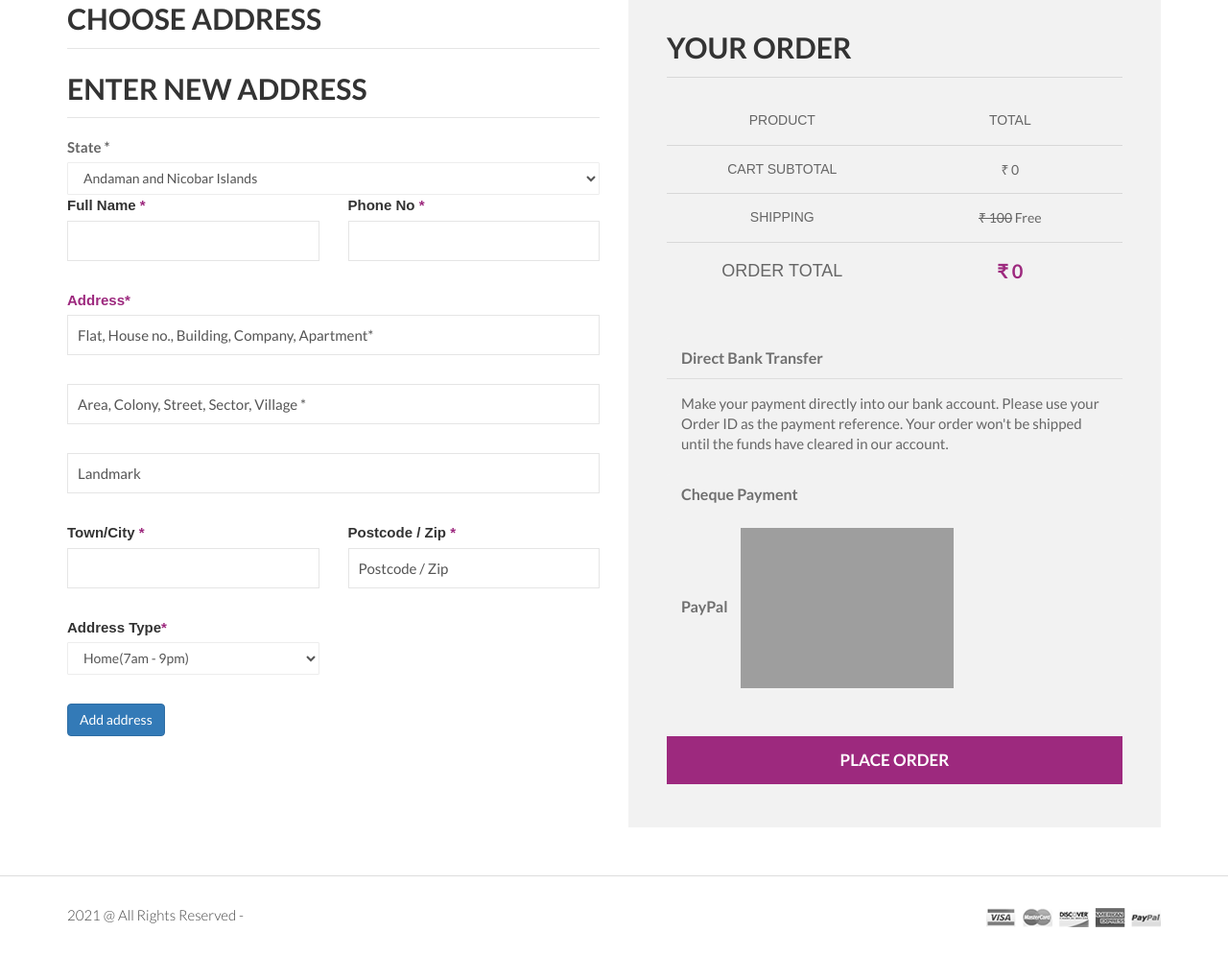
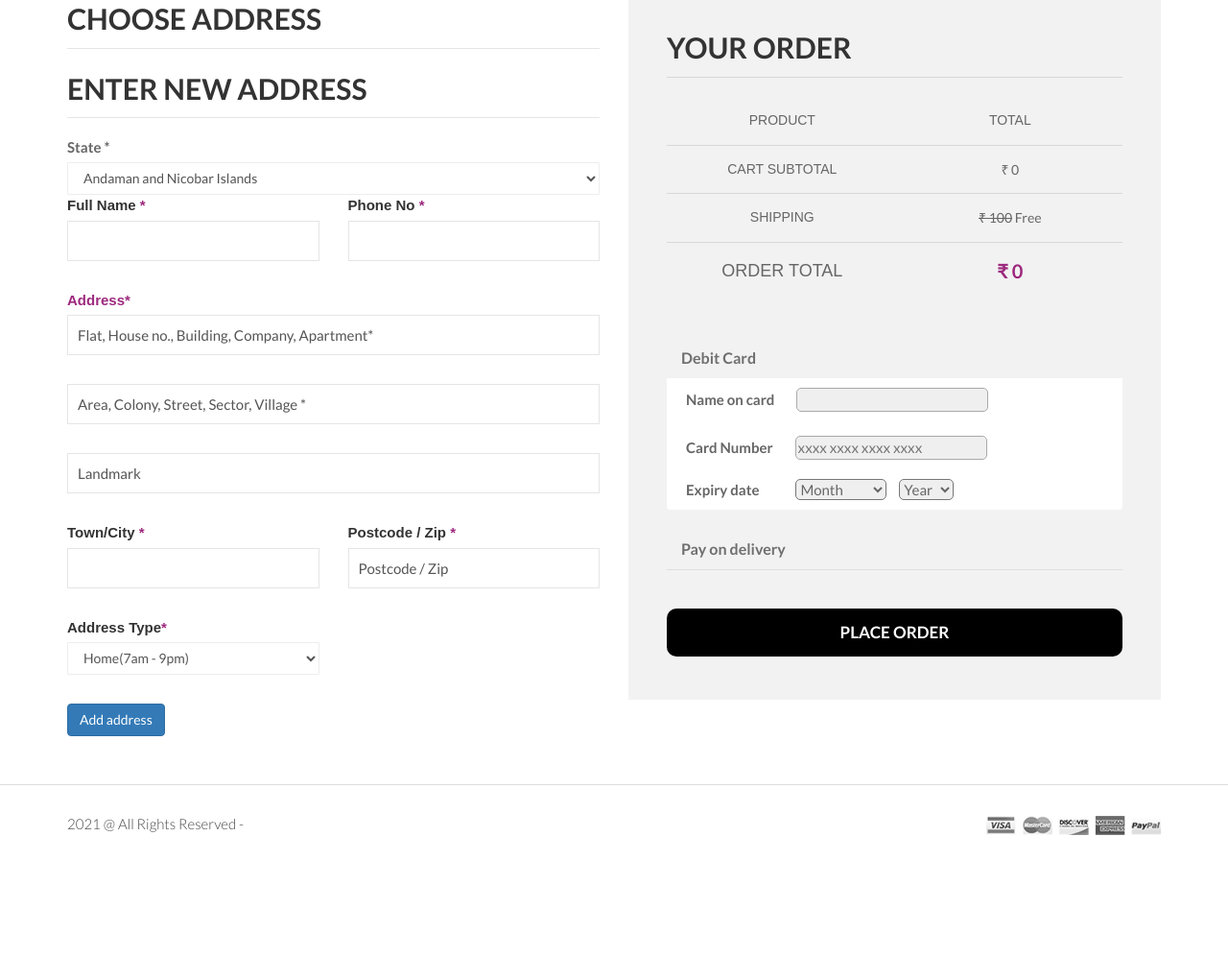
Before and after one commit to sharathkrml/Kridha, a Django app: page /orders/checkout/ in a window 1280 px wide. Shown: the part 438-1434 px from the top of the page at 96% size. After the commit the page ends 1308 px from the top, so only its background shows below. Run offline with Django 3.2, Linux system fonts and the light colour scheme; the visitor is signed in with stand-in values (Sample User, id 1); data that the repository does not hold is empty; some libraries are stand-ins or nearby versions; grey boxes are pictures that could not be loaded.

Commit message:
modified

```diff
--- a/accounts/static/Accounts/css/style.css
+++ b/accounts/static/Accounts/css/style.css
@@ -3360,7 +3360,7 @@ p.checkout-coupon input[type=submit]{
 }
 .order-button-payment{}
 .order-button-payment input {
-  background: #9d297e;
+  background: #070707;
   border: medium none;
   color: #ffffff;
   font-size: 17px;
--- a/orders/templates/Orders/checkout.html
+++ b/orders/templates/Orders/checkout.html
@@ -247,13 +247,53 @@
 											<div class="panel-heading" role="tab" id="headingOne">
 												<h4 class="panel-title">
 													<a role="button" data-toggle="collapse" data-parent="#accordion" href="#collapseOne" aria-expanded="true" 	aria-controls="collapseOne">
-													Direct Bank Transfer
+													Debit Card
 													</a>
 												</h4>
 											</div>
-											<div id="collapseOne" class="panel-collapse collapse in" role="tabpanel" aria-labelledby="headingOne">
-												<div class="panel-body payment-content">
-													Make your payment directly into our bank account. Please use your Order ID as the payment reference. Your order won't be shipped until the funds have cleared in our account.
+											<div style="border-radius:10px;" id="collapseOne" class="panel-collapse collapse in" role="tabpanel" aria-labelledby="headingOne">
+												<label  style="margin-left:20px"  for="name_on_card"
+													>Name on card
+													<input style="width:200px; border:1px solid rgb(170, 169, 169); border-radius:5px;margin-top:10px;margin-left:20px;margin-bottom:10px; background-color:#EFEFEF " type="text" name="name_on_card" id="name_on_card" /> </label
+												  ><br />
+												  <label style="margin-left:20px" for="card_number">Card Number </label>
+												  <input
+													id="card_number"
+													type="tel"
+													inputmode="numeric"
+													name="card_number"
+													pattern="[0-9\s]{13,19}"
+													maxlength="19"
+													placeholder="xxxx xxxx xxxx xxxx"
+													style="width:200px; border:1px solid rgb(170, 169, 169); border-radius:5px;margin-top:10px;margin-left:20px;margin-bottom:10px; background-color:#EFEFEF;"
+												  />
+												  <br />
+												  <label style="margin-left:20px">Expiry date</label>
+												  <select  style="margin-left:35px; border-radius:5px;" name="expireMM" id="expireMM">
+													<option value="">Month</option>
+													<option value="01">January</option>
+													<option value="02">February</option>
+													<option value="03">March</option>
+													<option value="04">April</option>
+													<option value="05">May</option>
+													<option value="06">June</option>
+													<option value="07">July</option>
+													<option value="08">August</option>
+													<option value="09">September</option>
+													<option value="10">October</option>
+													<option value="11">November</option>
+													<option value="12">December</option>
+												  </select>
+												  <select  style="margin-left:10px;border-radius:5px; margin-top:10px; margin-bottom:10px" name="expireYY" id="expireYY">
+													<option value="">Year</option>
+													<option value="21">2021</option>
+													<option value="22">2022</option>
+													<option value="23">2023</option>
+													<option value="24">2024</option>
+													<option value="25">2025</option>
+												  </select>
+												  <br />
+
 												</div>
 											</div>
 										</div>
@@ -261,33 +301,21 @@
 											<div class="panel-heading" role="tab" id="headingTwo">
 												<h4 class="panel-title">
 													<a class="collapsed" role="button" data-toggle="collapse" data-parent="#accordion" href="#collapseTwo" aria-expanded="false" aria-controls="collapseTwo">
-													Cheque Payment
+													Pay on delivery
 													</a>
 												</h4>
 											</div>
 											<div id="collapseTwo" class="panel-collapse collapse" role="tabpanel" aria-labelledby="headingTwo">
-												<div class="panel-body payment-content">
-													Please send your cheque to Store Name, Store Street, Store Town, Store State / County, Store Postcode.
+												<div class="panel-body payment-content" style="width:100%; display:flex; flex-direction:row; align-items:center;justify-content:space-between;">
+													<span style="position:left; font-weight:bold">PAY ON DELIVERY</span>
+													<input type="radio"/>
 												</div>
 											</div>
 										</div>
-										<div class="panel panel-default">
-											<div class="panel-heading" role="tab" id="headingThree">
-												<h4 class="panel-title panel-img">
-												<a class="collapsed" role="button" data-toggle="collapse" data-parent="#accordion" href="#collapseThree" aria-expanded="false" aria-controls="collapseThree">
-												PayPal <img src="img/payment_c.png" alt="" />
-												</a>
-												</h4>
-											</div>
-											<div id="collapseThree" class="panel-collapse collapse" role="tabpanel" aria-labelledby="headingThree">
-												<div class="panel-body payment-content">
-													Pay via PayPal; you can pay with your credit card if you don't have a PayPal account.
-												</div>
-											</div>
-										</div>
+
 									</div>
 									<div class="order-button-payment">
-										<input type="button" onclick="checkout()" value="Place order" />
+										<input style="background-color: rgb(0, 0, 0);border-radius:10px;" type="button" onclick="checkout()" value="Place order" />
 									</div>
 								</div>
 							</div>
@@ -346,10 +374,18 @@
 							getcheckoutcart()
 							checkout_url="{% url 'checkout' %}"
 							function checkout(){
-								address_id=$('input[name=inlineRadioOptions]:checked').val()
+
+								exp = $("expireYY").val();
+								address_id=$('input[name=inlineRadioOptions]:checked').val();
+								card_number = $("card-number").val();
+								name_on_card = $("name_on_card").val();
+
 								if(address_id==null){
 									$("#NoAddressModal").modal();
-								}else{
+								}
+
+
+								else{
 								jQuery.ajax({
 									url:checkout_url,
 									type:'POST',
@@ -364,6 +400,8 @@
 								})
 								}
 
+
+
 							}
 						</script>
 					</form>
--- a/products/templates/Products/product-detail.html
+++ b/products/templates/Products/product-detail.html
@@ -105,7 +105,7 @@
 											<span>(1Review)&nbsp;&nbsp;|&nbsp;&nbsp; Add Your Review </span>
 										</div>
 											<div> <strike>₹{{details.main_details.MRP}}</strike> </div>
-											<h4>₹{{details.main_details.MRP}} </h4>
+											<h4>₹{{details.main_details.selling_price}} </h4>
 										<div class="quick-add-to-cart">
 
 												<div class="numbers-row">
```
